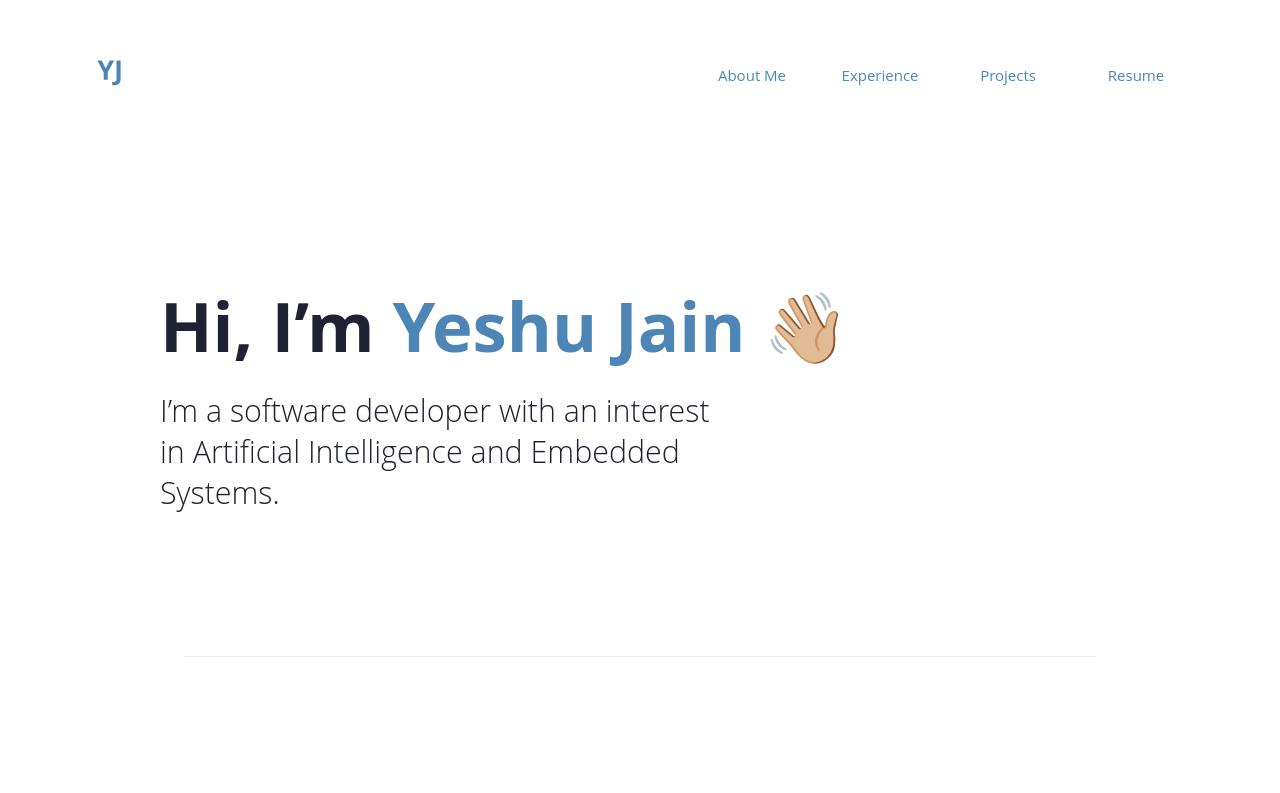
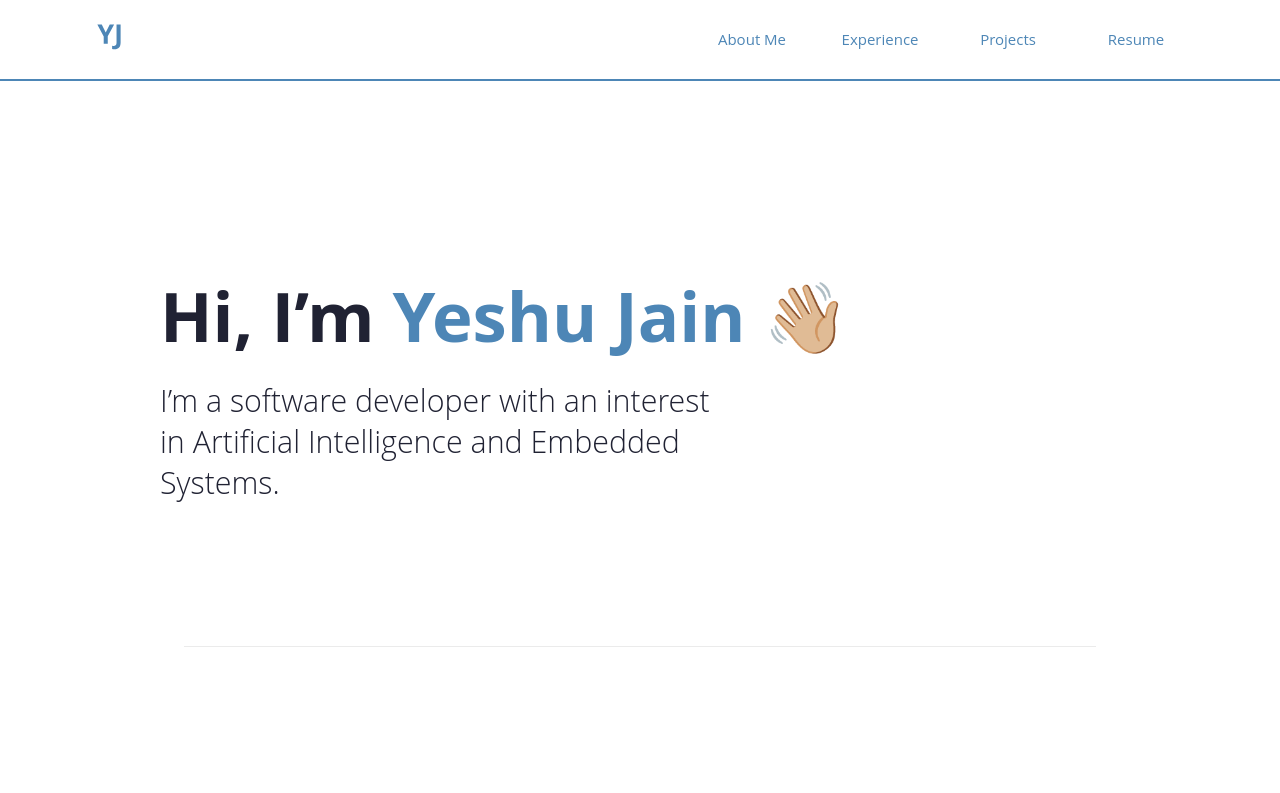
Before and after one commit to jerinraisa/yeshu-website, a Next.js app: page / in a window 1280 px wide. Shown: the top 793 px of the page. Built offline with nearby package versions, Linux system fonts and the light colour scheme.

Commit message:
Navbar styling updates

```diff
--- a/styles/Navbar.module.scss
+++ b/styles/Navbar.module.scss
@@ -4,10 +4,14 @@
 .navContainer {
   display: flex;
   top: 0;
+  position: sticky;
+  background-color: $white;
   justify-content: space-between;
-  padding: 3.75rem 6rem 0;
+  padding: 1.5rem 6rem 1.5rem;
   width: 100vw;
   align-content: center;
+  z-index: 10;
+  border-bottom: 2px solid $wave-blue;
 
   @media only screen and (max-width: $breakpoint-tablet) {
     padding: 3.75rem 5rem 0;
```
